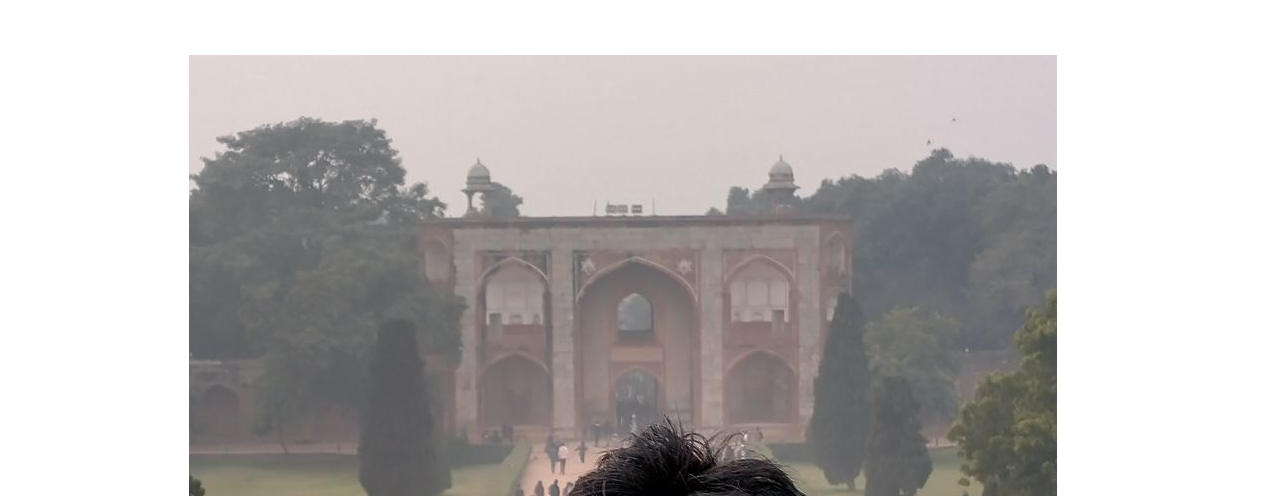
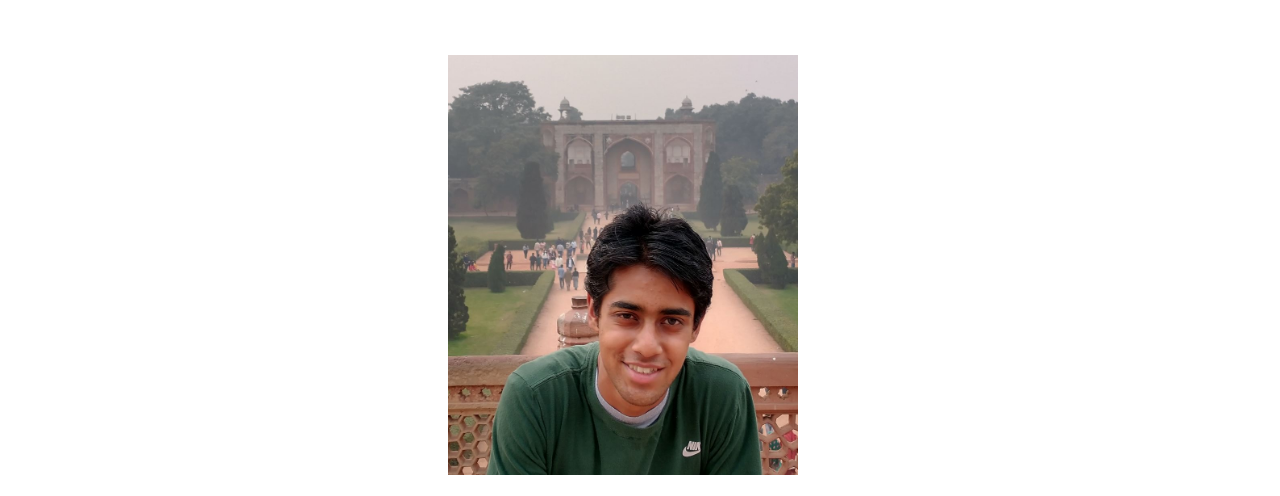
Before and after one commit to anandkrishnan108/anandkrishnan, a plain HTML site: page index.html in a window 1280 px wide. Shown: the part 266-762 px from the top of the page. Drawn offline with Linux system fonts and the light colour scheme.

Commit message:
Update index.html

```diff
--- a/index.html
+++ b/index.html
@@ -59,7 +59,7 @@
 <!-- paragraph/text of the page -->
 <div class="paragraph">
     <div class="image">
-      <img src="img/cropped_profile_pic.JPG" alt="insert image of me here"/>
+      <img src="img/cropped_profile_pic.JPG" width="350px" height="420px" alt="insert image of me here"/>
     </div>
     <!-- text about me -->
     <p style="text-align: center;">Welcome to my website! My name is Anand Krishnan. I am 17 years old and am proud to be a senior at <a href="https://adc.d211.org/Domain/12" target="_blank"> Hoffman Estates High School</a>.</p>
```
